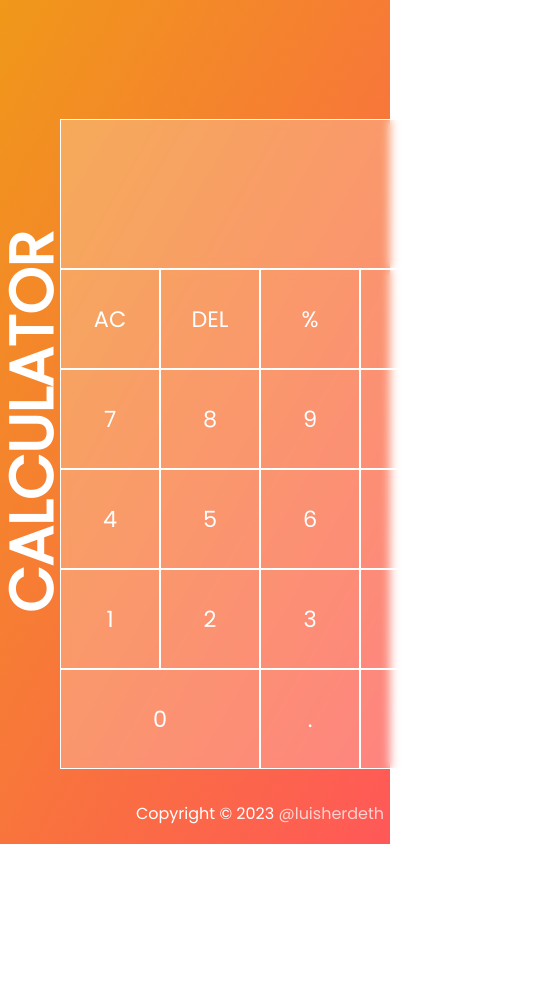
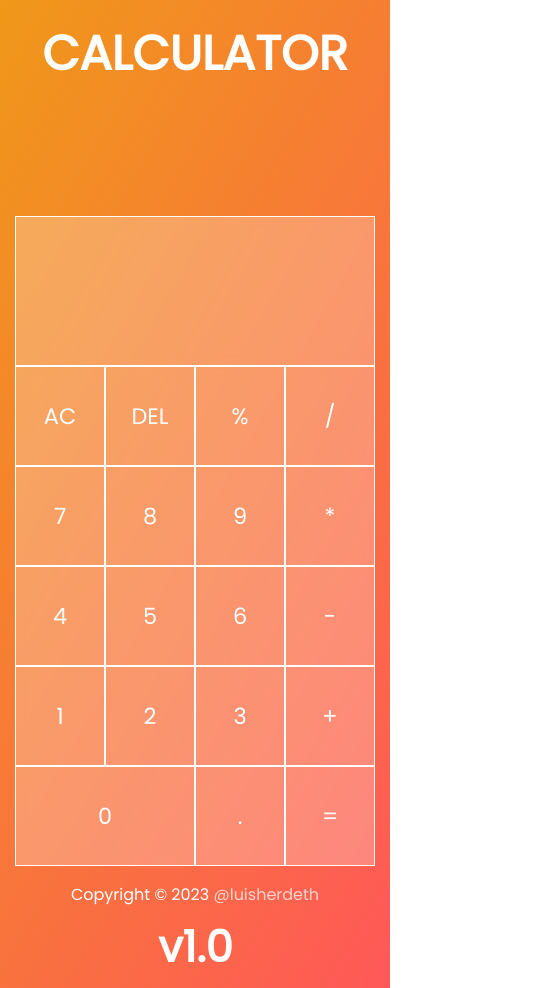
Before and after one commit to luisherdeth2020/Calculadora, a React app: page / in a window 390 px wide. Shown: the whole page, 535 px wide, since content can reach past the window. Before the commit the page ends 844 px from the top, so only its background shows below. Built offline with nearby package versions, Linux system fonts and the light colour scheme; the HTML template or start-up script is replaced by a standard one.

Commit message:
Calculator v1.2

```diff
--- a/src/App.css
+++ b/src/App.css
@@ -15,6 +15,8 @@
 	justify-content: space-evenly;
 	min-height: 100vh;
 }
+
+
 .title {
 	color: #fff;
 	font-size: 2.5rem;
@@ -43,3 +45,28 @@
 	-webkit-writing-mode: vertical-rl;
 	-ms-writing-mode: vertical-rl;
 }
+
+@media (min-width: 320px) and (max-width: 480px) {
+	.App {
+		flex-direction: column;
+	}
+	.title {
+		font-size: 2rem;
+		margin-top: -3rem;
+		transform: rotate(270deg) scale(1.5);
+		-webkit-transform: rotate(270deg) scale(1.5);
+		-moz-transform: rotate(270deg) scale(1.5);
+		-ms-transform: rotate(270deg) scale(1.5);
+		-o-transform: rotate(270deg) scale(1.5);
+	}
+	.titleRight {
+		margin: 1rem;
+		font-size: 1.8rem;
+		transform: rotate(270deg) scale(1.5);
+		-webkit-transform: rotate(270deg) scale(1.5);
+		-moz-transform: rotate(270deg) scale(1.5);
+		-ms-transform: rotate(270deg) scale(1.5);
+		-o-transform: rotate(270deg) scale(1.5);
+	}
+
+}
--- a/src/components/Teclas.module.css
+++ b/src/components/Teclas.module.css
@@ -11,7 +11,6 @@
 	text-align: center;
 	-webkit-backdrop-filter: blur(5px);
 	backdrop-filter: blur(5px);
-
 }
 
 .hans {
@@ -37,24 +36,35 @@
 	border: 1px solid white;
 	cursor: pointer;
 	display: grid;
-
 	outline: none;
-
 }
 
-.years{
+.years {
 	text-align: center;
 	margin-top: 2rem;
-	/* color:rgba(255, 255, 255, 0.72); */
-	color:white;
-	/* opacity: 0.8; */
+	color: white;
+}
+a {
+	text-decoration: none;
+	color: rgba(255, 255, 255, 0.72);
+}
+a:hover {
+	color: white;
+}
 
+@media (min-width: 320px) and (max-width: 480px) {
+
+	.container{
+		grid-template-columns:repeat(4, 90px)
+	}
+	.error {
+		top: 95px;
+		width: 100%;
+	}
+	.calculator{
+		margin-top: 60px;
+	}
+	.years{
+		margin-top: 1rem;
+	}
 }
-a{
-	text-decoration: none;
-	color:rgba(255, 255, 255, 0.72);
-
-}
-a:hover{
-	color:white;
-}
```
